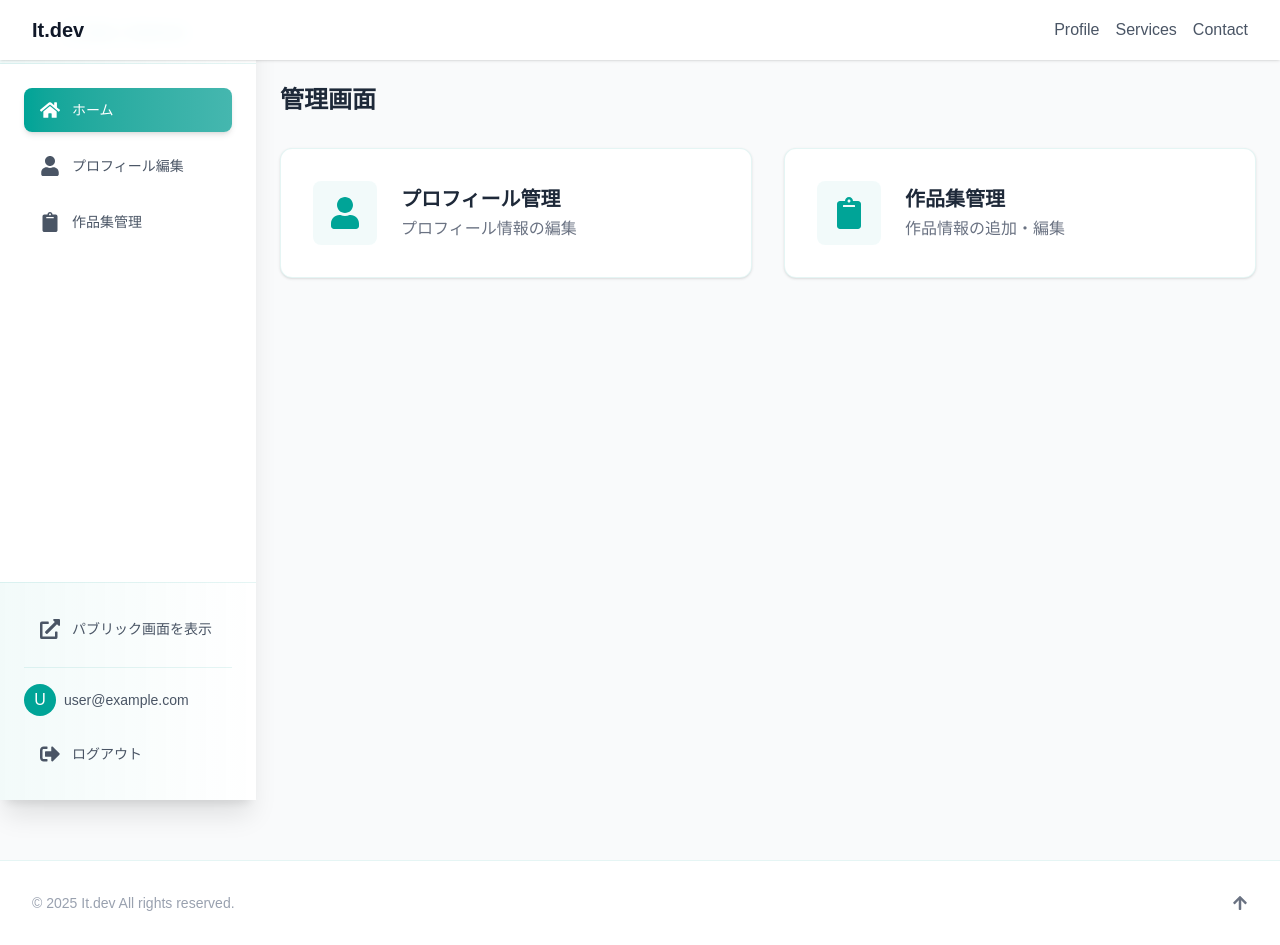
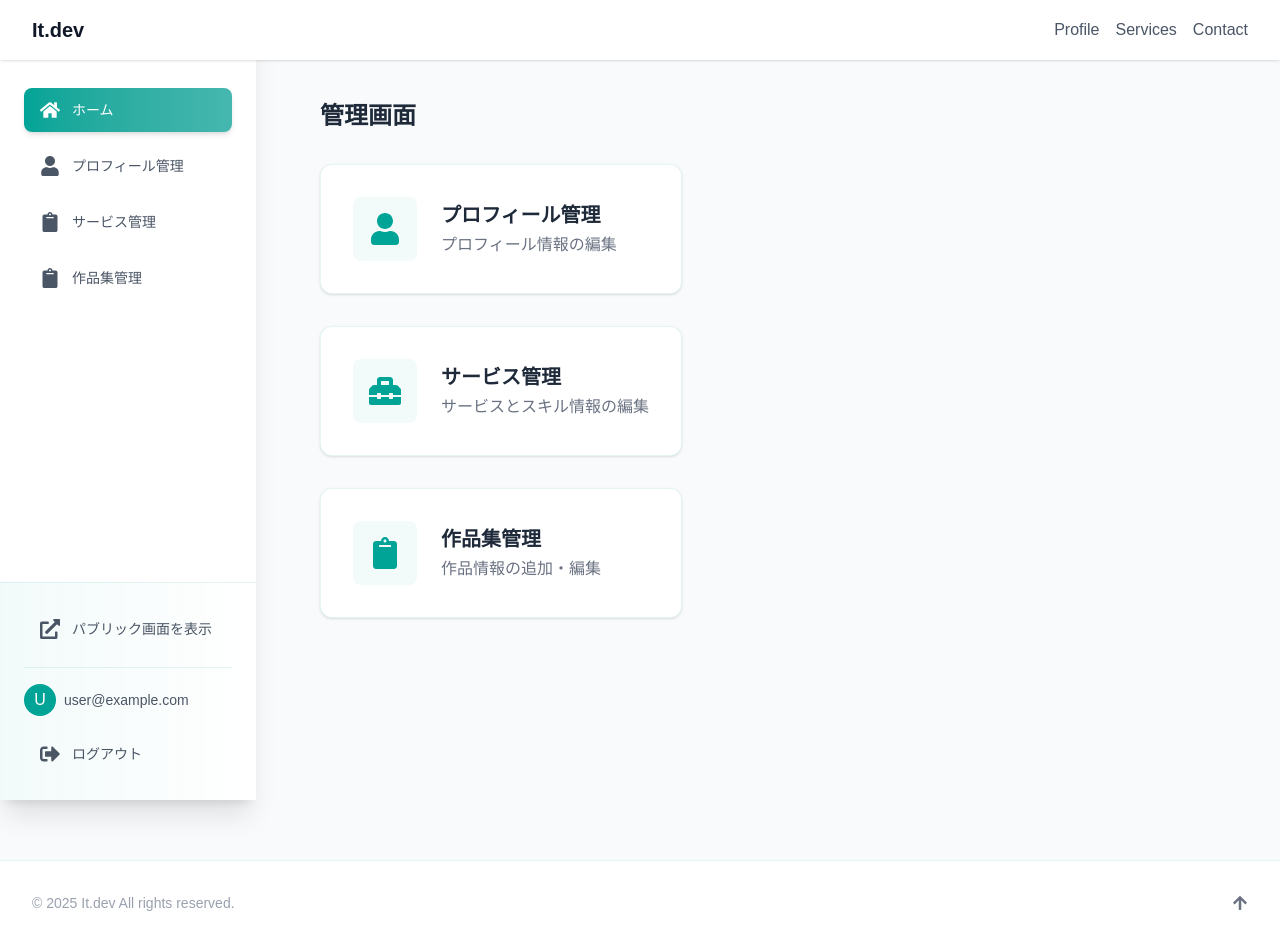
Before and after one commit to itto1018/It_homepage, a Next.js app: page /admin in a window 1280 px wide. Built offline with nearby package versions, Linux system fonts and the light colour scheme; no server answers; sample sign-in values are in the browser's storage.

Commit message:
fix: admin/lp

```diff
--- a/src/app/admin/page.tsx
+++ b/src/app/admin/page.tsx
@@ -1,8 +1,41 @@
 import { AdminLayout } from "@/components/layout/AdminLayout";
-import { FaUser, FaClipboard } from "react-icons/fa";
 import Link from "next/link";
 import { redirect } from "next/navigation";
 import { auth } from "@/auth";
+import { FaUser, FaClipboard, FaToolbox } from "react-icons/fa";
+import type { IconType } from "react-icons";
+
+interface AdminMenu {
+  id: string;
+  href: string;
+  title: string;
+  description: string;
+  icon: IconType;
+}
+
+const ADMIN_MENUS: AdminMenu[] = [
+  {
+    id: "profile",
+    href: "/admin/edit/profile",
+    title: "プロフィール管理",
+    description: "プロフィール情報の編集",
+    icon: FaUser,
+  },
+  {
+    id: "services",
+    href: "/admin/edit/services",
+    title: "サービス管理",
+    description: "サービスとスキル情報の編集",
+    icon: FaToolbox,
+  },
+  {
+    id: "works",
+    href: "/admin/edit/works",
+    title: "作品集管理",
+    description: "作品情報の追加・編集",
+    icon: FaClipboard,
+  },
+];
 
 export default async function AdminPage() {
   // サーバーサイドで認証チェック
@@ -14,41 +47,28 @@ export default async function AdminPage() {
 
   return (
     <AdminLayout>
-      <div className="mx-auto max-w-5xl">
+      <div className="m-10 md:ml-80">
         <h1 className="mb-8 text-2xl font-bold text-gray-800">管理画面</h1>
-        <div className="grid grid-cols-1 gap-8 md:grid-cols-2">
+        <div className="grid grid-cols-1 gap-8">
+          {ADMIN_MENUS.map((menu) => (
             <Link
-            href="/admin/edit/profile"
+              key={menu.id}
+              href={menu.href}
               className="group rounded-xl border border-[#00a497]/10 bg-white p-8 shadow-sm transition-all duration-200 hover:shadow-md hover:border-[#00a497]/30"
             >
               <div className="flex items-center space-x-6">
                 <div className="rounded-lg bg-[#00a497]/5 p-4 transition-colors group-hover:bg-[#00a497]/10">
-                <FaUser className="h-8 w-8 text-[#00a497]" />
+                  <menu.icon className="h-8 w-8 text-[#00a497]" />
                 </div>
                 <div>
                   <h2 className="text-xl font-semibold text-gray-800 transition-colors group-hover:text-[#00a497]">
-                  プロフィール管理
+                    {menu.title}
                   </h2>
-                <p className="mt-1 text-gray-500">プロフィール情報の編集</p>
+                  <p className="mt-1 text-gray-500">{menu.description}</p>
                 </div>
               </div>
             </Link>
-          <Link
-            href="/admin/edit/works"
-            className="group rounded-xl border border-[#00a497]/10 bg-white p-8 shadow-sm transition-all duration-200 hover:shadow-md hover:border-[#00a497]/30"
-          >
-            <div className="flex items-center space-x-6">
-              <div className="rounded-lg bg-[#00a497]/5 p-4 transition-colors group-hover:bg-[#00a497]/10">
-                <FaClipboard className="h-8 w-8 text-[#00a497]" />
-              </div>
-              <div>
-                <h2 className="text-xl font-semibold text-gray-800 transition-colors group-hover:text-[#00a497]">
-                  作品集管理
-                </h2>
-                <p className="mt-1 text-gray-500">作品情報の追加・編集</p>
-              </div>
-            </div>
-          </Link>
+          ))}
         </div>
       </div>
     </AdminLayout>
--- a/src/components/admin/Sidebar.tsx
+++ b/src/components/admin/Sidebar.tsx
@@ -1,5 +1,6 @@
 "use client";
 
+import { useState } from "react";
 import Link from "next/link";
 import { usePathname } from "next/navigation";
 import {
@@ -8,27 +9,43 @@ import {
   FaClipboard,
   FaSignOutAlt,
   FaExternalLinkAlt,
+  FaBars, // ハンバーガーメニューアイコン
+  FaTimes, // 閉じるアイコン
 } from "react-icons/fa";
 import { signOut, useSession } from "next-auth/react";
 
 export const Sidebar = () => {
+  const [isOpen, setIsOpen] = useState(false);
   const pathname = usePathname();
   const { data: session } = useSession();
 
   const navigation = [
     { name: "ホーム", href: "/admin", icon: FaHome },
-    { name: "プロフィール編集", href: "/admin/edit/profile", icon: FaUser },
-    { name: "作品集管理", href: "/admin/edit/services", icon: FaClipboard },
+    { name: "プロフィール管理", href: "/admin/edit/profile", icon: FaUser },
+    { name: "サービス管理", href: "/admin/edit/services", icon: FaClipboard },
+    { name: "作品集管理", href: "", icon: FaClipboard },
   ];
 
   return (
-    <aside className="fixed left-0 top-0 z-40 h-screen w-64 bg-white shadow-xl">
+    <>
+      {/* オーバーレイ（モバイルでメニュー表示時のみ表示） */}
+      {isOpen && (
+        <div
+          className="fixed inset-0 bg-black/50 z-30 md:hidden"
+          onClick={() => setIsOpen(false)}
+        />
+      )}
+
+      {/* サイドバー */}
+      <aside
+        className={`fixed left-0 top-0 h-screen w-64 bg-white shadow-xl transform transition-transform duration-300 ease-in-out md:translate-x-0 ${
+          isOpen ? "translate-x-0" : "-translate-x-full"
+        }`}
+      >
         <div className="flex h-full flex-col justify-between">
+          <div>
             {/* ヘッダー部分 */}
-        <div>
-          <div className="flex h-16 items-center justify-center border-b border-[#00a497]/10 bg-gradient-to-r from-[#00a497]/5 to-transparent">
-            <h1 className="text-xl font-bold text-[#00a497]">It.dev Admin</h1>
-          </div>
+            <div className="h-16"></div>
 
             {/* ナビゲーション */}
             <nav className="p-6">
@@ -39,6 +56,7 @@ export const Sidebar = () => {
                     <li key={item.name}>
                       <Link
                         href={item.href}
+                        onClick={() => setIsOpen(false)} // モバイルでリンククリック時にメニューを閉じる
                         className={`flex items-center rounded-lg px-4 py-3 text-sm font-medium transition-all duration-200 ${
                           isActive
                             ? "bg-gradient-to-r from-[#00a497] to-[#45b7af] text-white shadow-md"
@@ -91,5 +109,17 @@ export const Sidebar = () => {
           </div>
         </div>
       </aside>
+      {/* ハンバーガーメニューボタン（モバイルのみ表示） */}
+      <button
+        onClick={() => setIsOpen(!isOpen)}
+        className="fixed bottom-30 left-5 z-50 rounded-lg p-2 bg-white shadow-md md:hidden"
+      >
+        {isOpen ? (
+          <FaTimes className="h-6 w-6 text-[#00a497]" />
+        ) : (
+          <FaBars className="h-6 w-6 text-[#00a497]" />
+        )}
+      </button>
+    </>
   );
 };
--- a/src/components/layout/AdminLayout.tsx
+++ b/src/components/layout/AdminLayout.tsx
@@ -9,9 +9,7 @@ export function AdminLayout({ children }: { children: React.ReactNode }) {
     <AuthGuard>
       <div className="min-h-screen bg-gray-50">
         <Sidebar />
-        <div className="pl-64">
-          <main className="flex-1 p-6">{children}</main>
-        </div>
+        <main className="flex">{children}</main>
         <Toaster
           position="top-center"
           reverseOrder={false}
```
Lines whose indentation alone changed are shown as unchanged.
